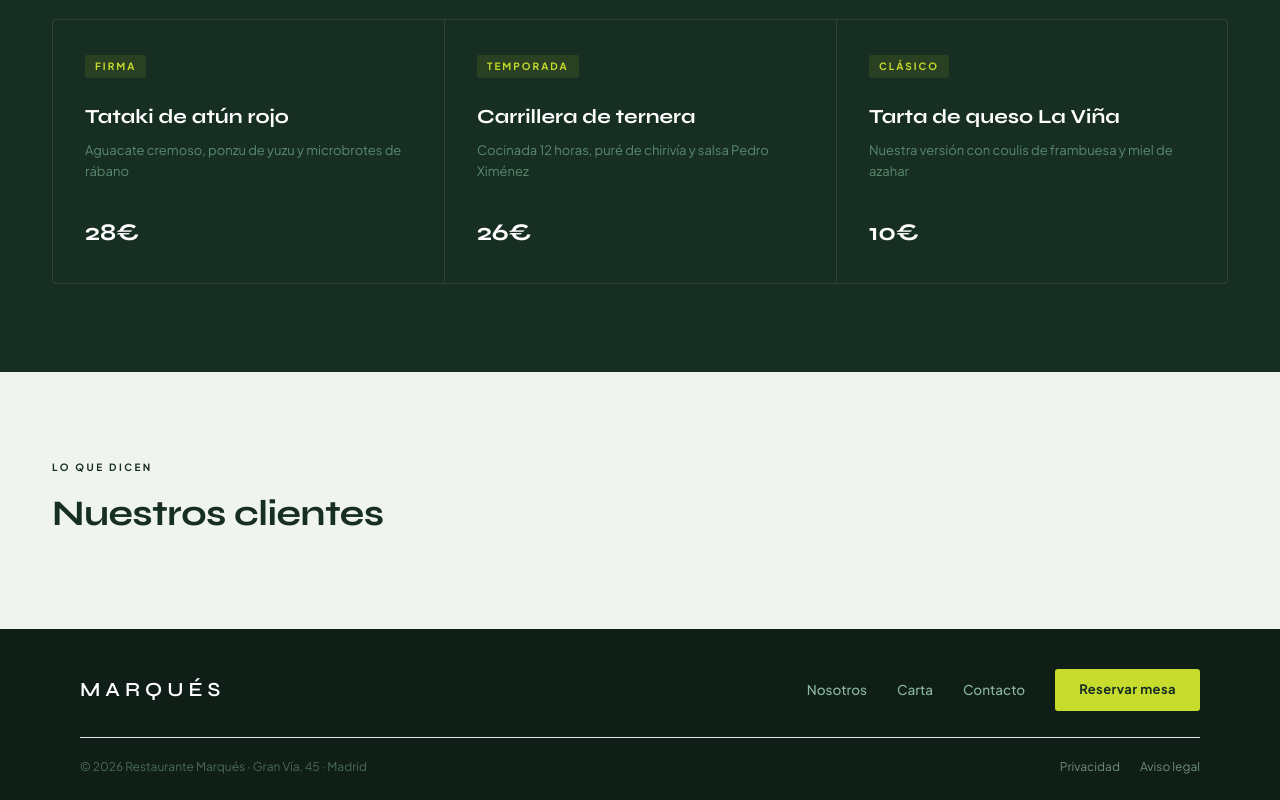
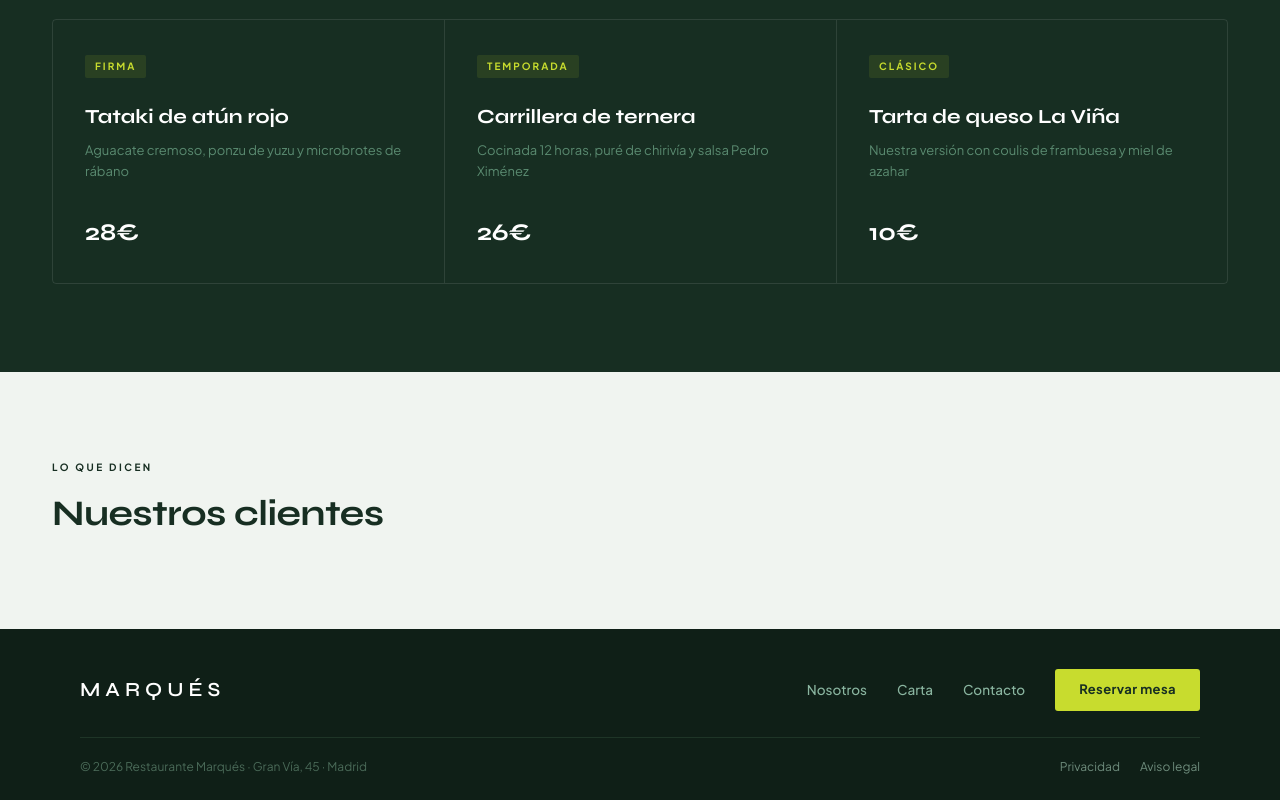
Before and after one commit to pablo-redondo/restaurant-web, a Next.js app: page / in a window 1280 px wide. Shown: the part 1579-2379 px from the top of the page. Built offline with nearby package versions, Linux system fonts and the light colour scheme; no server answers; a web font is replaced by a local one.

Commit message:
fix: suaviza la línea blanca del footer

```diff
--- a/src/components/Footer.tsx
+++ b/src/components/Footer.tsx
@@ -5,7 +5,7 @@ export default function Footer() {
   return (
     <footer className="bg-[#0F1F17] px-[52px] pt-10 pb-6">
       <div className="max-w-[1120px] mx-auto">
-        <div className="flex flex-wrap items-center justify-between gap-6 pb-[26px] border-b border-white/8">
+        <div className="flex flex-wrap items-center justify-between gap-6 pb-[26px] border-b border-[#1E3527]">
           <Link href="/" className="font-heading font-semibold text-[18px] sm:text-[20px] tracking-[4px] sm:tracking-[5px] uppercase text-white">
             MARQUÉS
           </Link>
```
